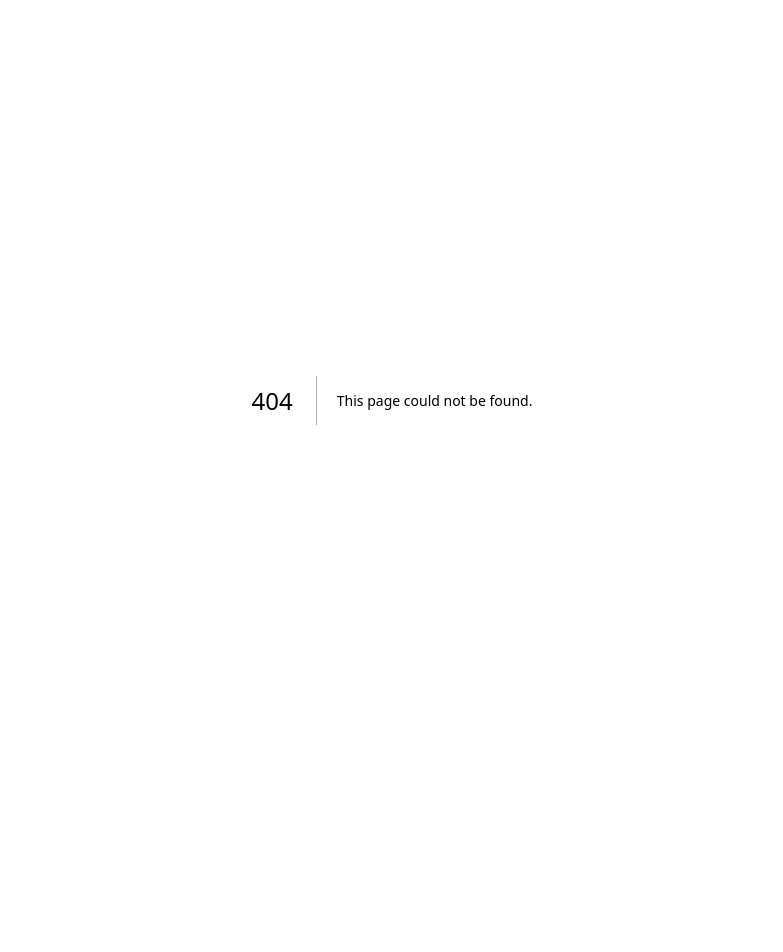
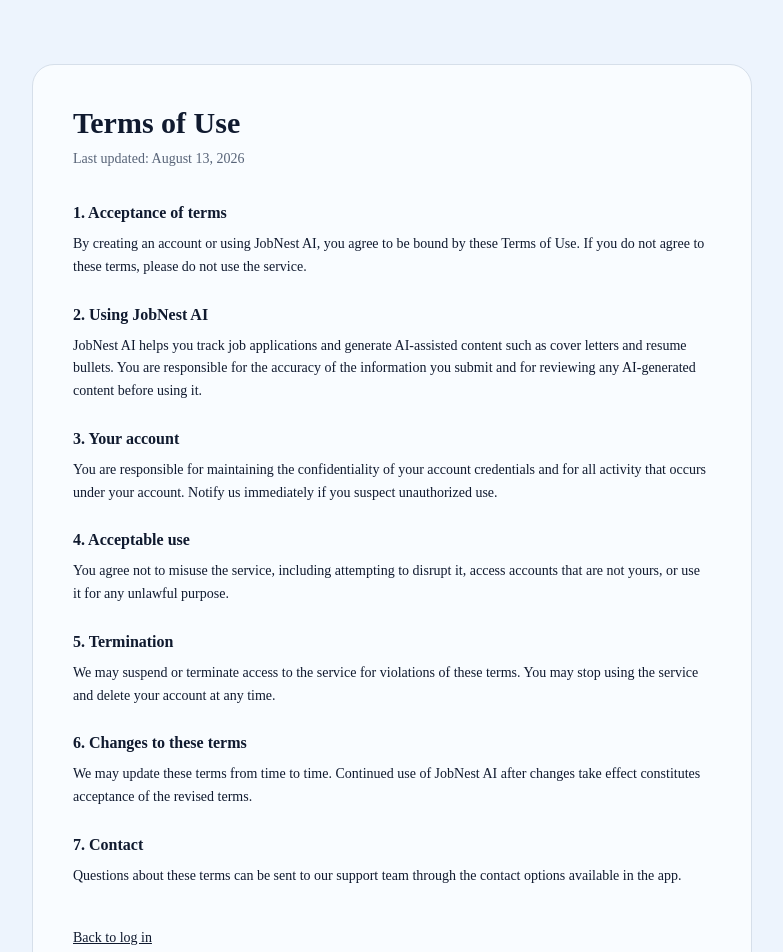
Before and after one commit to iukumarasiri-dev/JobNest-AI, a Next.js app in the folder job-assistant/frontend/: page /terms in a window 1280 px wide. Before the commit this address had no page. Shown: the top 952 px of the page, without its empty margins (248-1031 px from the left). Before the commit the page ends 800 px from the top, so only its background shows below. Built offline with nearby package versions, Linux system fonts and the light colour scheme.

Commit message:
Add Privacy and Terms of Use pages with structured content

```diff
--- a/job-assistant/frontend/src/app/login/login.module.css
+++ b/job-assistant/frontend/src/app/login/login.module.css
@@ -46,6 +46,11 @@
 .loginContent {
   width: 100%;
   max-width: 420px;
+  background: var(--background);
+  color: var(--foreground);
+  border: 1px solid var(--border);
+  border-radius: 24px;
+  padding: 40px;
 }
 
 .loginTitle {
--- /dev/null
+++ b/job-assistant/frontend/src/app/privacy/page.tsx
@@ -0,0 +1,90 @@
+import Link from "next/link";
+
+export default function PrivacyPage() {
+  return (
+    <div className="min-h-screen bg-muted text-foreground">
+      <main className="mx-auto flex max-w-3xl flex-col px-6 py-16">
+        <div className="rounded-3xl border border-border bg-background p-10">
+          <h1 className="text-3xl font-semibold">Privacy Policy</h1>
+          <p className="mt-2 text-sm text-muted-foreground">Last updated: August 13, 2026</p>
+
+          <div className="mt-8 flex flex-col gap-6 text-sm leading-relaxed text-foreground">
+            <section>
+              <h2 className="mb-2 text-base font-semibold">1. Information we collect</h2>
+              <p>
+                We collect information you provide directly, such as your name, email address,
+                and the job application details you add to JobNest AI, along with information
+                generated as you use the service.
+              </p>
+            </section>
+
+            <section>
+              <h2 className="mb-2 text-base font-semibold">2. How we use your information</h2>
+              <p>
+                We use your information to operate and improve JobNest AI, including tracking
+                your applications, generating AI-assisted content, and communicating with you
+                about your account.
+              </p>
+            </section>
+
+            <section>
+              <h2 className="mb-2 text-base font-semibold">3. AI-generated content</h2>
+              <p>
+                Details you provide about jobs and your background may be used to generate
+                content such as cover letters. This content is generated to assist you and should
+                be reviewed before use.
+              </p>
+            </section>
+
+            <section>
+              <h2 className="mb-2 text-base font-semibold">4. Sharing of information</h2>
+              <p>
+                We do not sell your personal information. We may share information with service
+                providers who help us operate JobNest AI, subject to appropriate confidentiality
+                obligations.
+              </p>
+            </section>
+
+            <section>
+              <h2 className="mb-2 text-base font-semibold">5. Data security</h2>
+              <p>
+                We take reasonable measures to protect your information, including encrypting
+                passwords and restricting access to your data.
+              </p>
+            </section>
+
+            <section>
+              <h2 className="mb-2 text-base font-semibold">6. Your choices</h2>
+              <p>
+                You can update your account details at any time from your profile settings, and
+                you may request deletion of your account and associated data.
+              </p>
+            </section>
+
+            <section>
+              <h2 className="mb-2 text-base font-semibold">7. Changes to this policy</h2>
+              <p>
+                We may update this privacy policy from time to time. We will notify you of
+                significant changes through the app or by email.
+              </p>
+            </section>
+
+            <section>
+              <h2 className="mb-2 text-base font-semibold">8. Contact</h2>
+              <p>
+                Questions about this policy can be sent to our support team through the contact
+                options available in the app.
+              </p>
+            </section>
+          </div>
+
+          <div className="mt-10 text-sm">
+            <Link href="/login" className="text-foreground underline">
+              Back to log in
+            </Link>
+          </div>
+        </div>
+      </main>
+    </div>
+  );
+}
--- /dev/null
+++ b/job-assistant/frontend/src/app/terms/page.tsx
@@ -0,0 +1,80 @@
+import Link from "next/link";
+
+export default function TermsPage() {
+  return (
+    <div className="min-h-screen bg-muted text-foreground">
+      <main className="mx-auto flex max-w-3xl flex-col px-6 py-16">
+        <div className="rounded-3xl border border-border bg-background p-10">
+          <h1 className="text-3xl font-semibold">Terms of Use</h1>
+          <p className="mt-2 text-sm text-muted-foreground">Last updated: August 13, 2026</p>
+
+          <div className="mt-8 flex flex-col gap-6 text-sm leading-relaxed text-foreground">
+            <section>
+              <h2 className="mb-2 text-base font-semibold">1. Acceptance of terms</h2>
+              <p>
+                By creating an account or using JobNest AI, you agree to be bound by these Terms
+                of Use. If you do not agree to these terms, please do not use the service.
+              </p>
+            </section>
+
+            <section>
+              <h2 className="mb-2 text-base font-semibold">2. Using JobNest AI</h2>
+              <p>
+                JobNest AI helps you track job applications and generate AI-assisted content such
+                as cover letters and resume bullets. You are responsible for the accuracy of the
+                information you submit and for reviewing any AI-generated content before using it.
+              </p>
+            </section>
+
+            <section>
+              <h2 className="mb-2 text-base font-semibold">3. Your account</h2>
+              <p>
+                You are responsible for maintaining the confidentiality of your account
+                credentials and for all activity that occurs under your account. Notify us
+                immediately if you suspect unauthorized use.
+              </p>
+            </section>
+
+            <section>
+              <h2 className="mb-2 text-base font-semibold">4. Acceptable use</h2>
+              <p>
+                You agree not to misuse the service, including attempting to disrupt it, access
+                accounts that are not yours, or use it for any unlawful purpose.
+              </p>
+            </section>
+
+            <section>
+              <h2 className="mb-2 text-base font-semibold">5. Termination</h2>
+              <p>
+                We may suspend or terminate access to the service for violations of these terms.
+                You may stop using the service and delete your account at any time.
+              </p>
+            </section>
+
+            <section>
+              <h2 className="mb-2 text-base font-semibold">6. Changes to these terms</h2>
+              <p>
+                We may update these terms from time to time. Continued use of JobNest AI after
+                changes take effect constitutes acceptance of the revised terms.
+              </p>
+            </section>
+
+            <section>
+              <h2 className="mb-2 text-base font-semibold">7. Contact</h2>
+              <p>
+                Questions about these terms can be sent to our support team through the contact
+                options available in the app.
+              </p>
+            </section>
+          </div>
+
+          <div className="mt-10 text-sm">
+            <Link href="/login" className="text-foreground underline">
+              Back to log in
+            </Link>
+          </div>
+        </div>
+      </main>
+    </div>
+  );
+}
```
Also changed, not shown: job-assistant/frontend/public/images/jobnest-logo-256.png (added).
